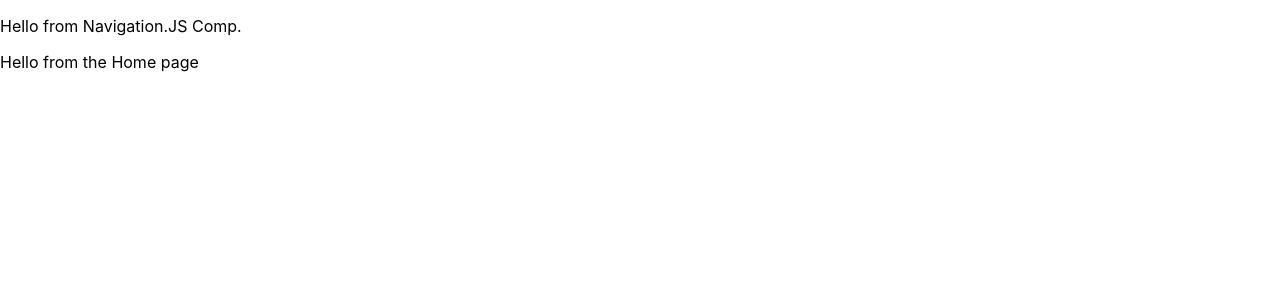
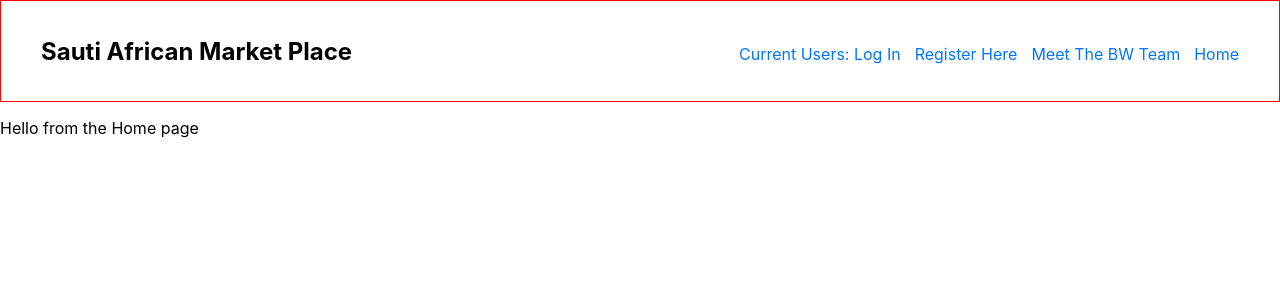
Before and after one commit to TrackTeam-175-African-MarketPlace-BW/Front-End-African-Market-Place, a React (Create React App) app: page / in a window 1280 px wide. Shown: the top 300 px of the page. Built offline with nearby package versions, Linux system fonts and the light colour scheme.

Commit message:
quickly did a Navigation.js comp. Still needs styling on Navigation and LogIn comps

```diff
--- a/src/App.js
+++ b/src/App.js
@@ -1,4 +1,4 @@
-import React from "react";
+import React, {useState} from "react";
 import { Switch, Route } from "react-router-dom";
 import PrivateRoute from "./components/PrivateRoute";
 import Navigation from "./components/Navigation";
@@ -10,10 +10,11 @@ import Register from "./components/Register";
 import LogIn from "./components/LogIn";
 
 function App() {
+  const [isLoggedIn, setIsLoggedIn] = useState(false)
 
   return (
     <>
-      <Navigation />
+      <Navigation isLoggedIn={isLoggedIn}/>
       <Switch>
         <PrivateRoute path="/ownerProfile">
           <OwnerProfile />
--- a/src/components/Navigation.js
+++ b/src/components/Navigation.js
@@ -1,11 +1,38 @@
-import React from 'react'
+import React from "react";
+import { Link } from "react-router-dom";
+import styled from "styled-components";
 
-const Navigation = () => {
-    return (
-        <div>
-            <p>Hello from Navigation.JS Comp.</p>
-        </div>
-    )
-}
+const MainDiv = styled.div`
+  display: flex;
+  justify-content: space-between;
+  height: 80px;
+  //   width: 100vw;
+  padding: 0 40px;
+  padding-bottom: 20px;
+  align-items: baseline;
+  border: 1px solid red;
+`;
 
-export default Navigation
+const NavDiv = styled.div`
+  display: flex;
+  justify-content: space-between;
+  width: 500px;
+`;
+
+const Navigation = ({ isLoggedIn }) => {
+  return (
+    <MainDiv>
+      <h2>Sauti African Market Place</h2>
+      <NavDiv>
+        {isLoggedIn ? <></> : <Link to="/login"> Current Users: Log In</Link>}
+        {isLoggedIn ? <></> : <Link to="/register">Register Here</Link>}
+        <Link to="/team">Meet The BW Team</Link>
+        <Link to="/">Home</Link>
+        {isLoggedIn && <Link to="/ownerProfile">Your Profile</Link>}
+        {isLoggedIn && <Link to="/itemsList">Items List</Link>}
+      </NavDiv>
+    </MainDiv>
+  );
+};
+
+export default Navigation;
```
